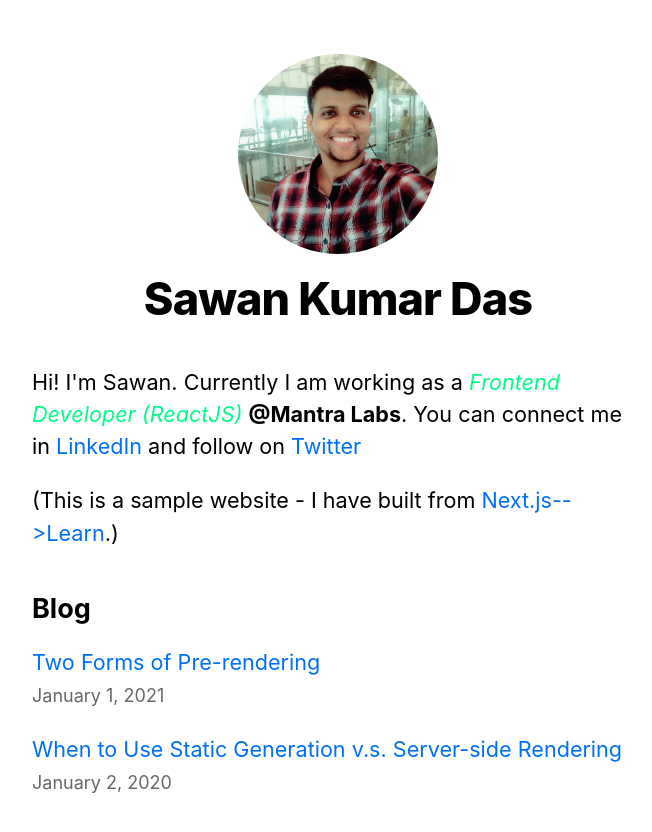
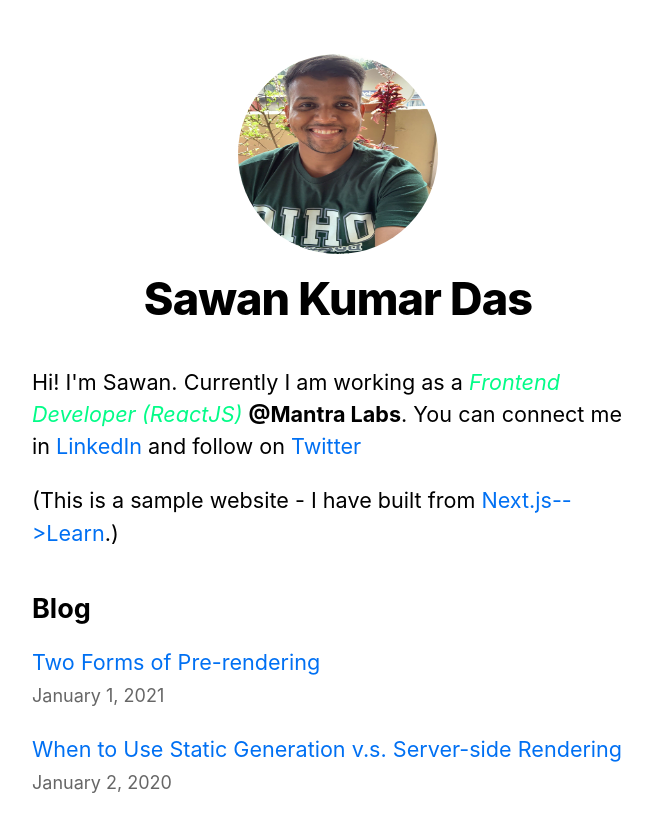
Before and after one commit to ProPhycient5/nextjs-blog, a Next.js app: page / in a window 1280 px wide. Shown: the top 832 px of the page, without its empty margins (302-954 px from the left). Built offline with nearby package versions, Linux system fonts and the light colour scheme.

Commit message:
added recent photo

```diff
--- a/components/layout.js
+++ b/components/layout.js
@@ -30,7 +30,7 @@ export default function Layout({ children, home }) {
           <>
             <Image
               priority
-              src="/images/profile.jpg"
+              src="/images/better-pic.jpg"
               className={utilStyles.borderCircle}
               height={200}
               width={200}
```
